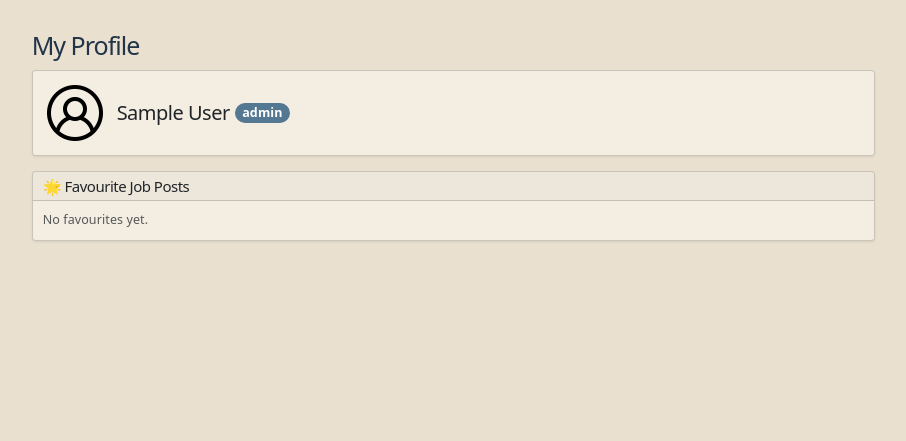
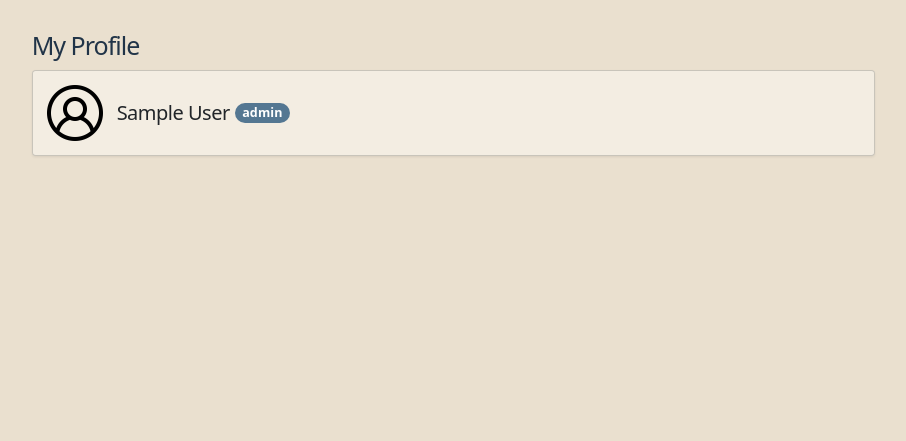
Before and after one commit to Spanca05/LBAW-Konnekt, a Laravel app: page /profile in a window 1280 px wide. Shown: the part 75-516 px from the top of the page, without its empty margins (189-1095 px from the left). Run offline with Laravel 12, Linux system fonts and the light colour scheme; the visitor is signed in with stand-in values (Sample User, id 1); data that the repository does not hold is empty; style sheets or scripts are compiled from the project's sources.

Commit message:
Profile View Fix

```diff
--- a/resources/views/pages/profile.blade.php
+++ b/resources/views/pages/profile.blade.php
@@ -43,79 +43,6 @@
                     @include('partials.profile_tabs_employer', ['user' => $user, 'jobPosts' => $jobPosts ?? collect()])
                 </div>
             @endif
-
-            <div class="card shadow-sm mb-4">
-                <div class="card-header">
-                    <h5 class="mb-0 fs-4">&#127775 Favourite Job Posts</h5>
-                </div>
-                <div class="card-body">
-                    @if($favourites->isEmpty())
-                        <p class="text-muted mb-0 fs-5">No favourites yet.</p>
-                    @else
-                        <div class="row g-4">
-                            @foreach($favourites as $job)
-                                @if ($job->employer)
-                                    <div class="col-12 col-sm-6 col-lg-4">
-                                        @include('partials.jobpost', ['jobPost' => $job])
-                                    </div>
-                                @endif
-                            @endforeach
-                        </div>
-                    @endif
-                </div>
-            </div>
-
-            @if($user->role === 'Employer')
-                <div class="card shadow-sm mb-4">
-                    <div class="card-header">
-                        <ul class="nav nav-tabs card-header-tabs" id="jobpostTabs" role="tablist">
-                            <li class="nav-item" role="presentation">
-                                <button class="nav-link active fs-5" id="active-tab" data-bs-toggle="tab" data-bs-target="#active" type="button" role="tab">Active JobPosts</button>
-                            </li>
-                            @if(auth()->check() && auth()->id() === $user->id)
-                            <li class="nav-item" role="presentation">
-                                <button class="nav-link fs-5" id="expired-tab" data-bs-toggle="tab" data-bs-target="#expired" type="button" role="tab">Expired JobPosts</button>
-                            </li>
-                            @endif
-                        </ul>
-                    </div>
-                    <div class="card-body">
-                        <div class="tab-content" id="jobpostTabsContent">
-
-                            <div class="tab-pane fade show active" id="active" role="tabpanel" aria-labelledby="active-tab">
-                                @if(isset($jobPosts) && $jobPosts->isNotEmpty())
-                                    <div class="row g-4">
-                                        @foreach($jobPosts as $jobPost)
-                                            <div class="col-12 col-sm-6 col-lg-4">
-                                                @include('partials.jobpost', ['jobPost' => $jobPost])
-                                            </div>
-                                        @endforeach
-                                    </div>
-                                @else
-                                    <p class="text-muted mb-0 fs-5">You have no active job posts.</p>
-                                @endif
-                            </div>
-
-                            @if(auth()->check() && auth()->id() === $user->id)
-                                <div class="tab-pane fade" id="expired" role="tabpanel" aria-labelledby="expired-tab">
-                                    @if(isset($expiredjobPosts) && $expiredjobPosts->isNotEmpty())
-                                        <div class="row g-4">
-                                            @foreach($expiredjobPosts as $expiredjobPost)
-                                                <div class="col-12 col-sm-6 col-lg-4">
-                                                    @include('partials.jobpost', ['jobPost' => $expiredjobPost])
-                                                </div>
-                                            @endforeach
-                                        </div>
-                                    @else
-                                        <p class="text-muted mb-0 fs-5">You have no expired job posts.</p>
-                                    @endif
-                                </div>
-                            @endif
-                        </div>
-                    </div>
-                </div>
-            @endif
-
         </div>
     </div>
 </div>
```
